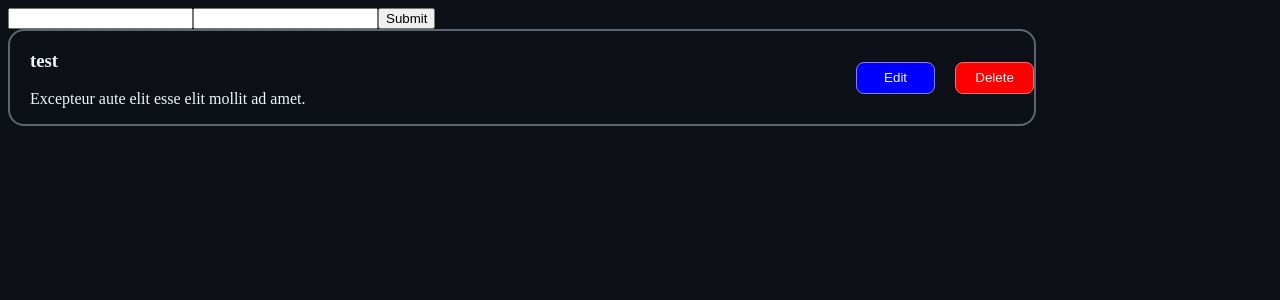
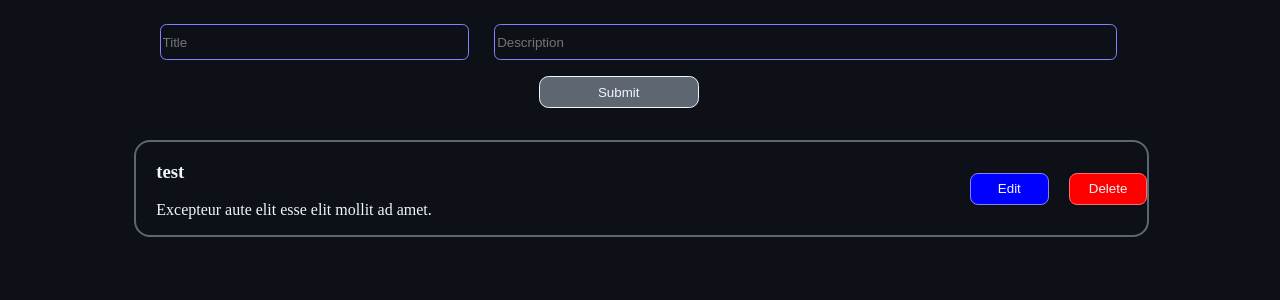
Before and after one commit to krystln/tasklist-react, a React (Vite) app: page / in a window 1280 px wide. Shown: the top 300 px of the page. Built offline with nearby package versions, Linux system fonts and the light colour scheme.

Commit message:
Beautified CreateTask

```diff
--- a/src/App.css
+++ b/src/App.css
@@ -3,13 +3,11 @@
 }
 
 .Task{
-	width: 80vw;
+	width: 100%;
 	display: flex;
-	align-items: auto;
-
-
 	border: #5e6771 2px solid;
 	border-radius: 1rem;
+	margin-bottom: 1rem;
 }
 
 .Task > *{
@@ -18,6 +16,7 @@
 
 .Content{
 	flex-basis: 80%;
+
 }
 
 .Task-Button{
@@ -47,3 +46,44 @@
 .Delete:active{
 	background-color: rgb(159, 0, 0);
 }
+
+.CreateTask{
+	margin-bottom: 2rem;
+}
+
+
+input{
+	border:rgb(134, 128, 255) 1px solid;
+	border-radius: 0.4rem;
+	background-color: #0D1117;
+	color: #F0F6FC;
+	height: 2rem;
+	margin-left: 2.5%;
+	margin-bottom: 1rem;
+	margin-top: 1rem;
+}
+
+.title{
+	width: 30%;
+}
+
+.desc{
+	width: 61%;
+
+}
+
+button{
+	background-color: #5e6771;
+	color: #F0F6FC;
+	width: 10rem;
+	height: 2rem;
+
+	border: #f0f6fc 1px solid;
+	border-radius: 0.6rem;
+	margin-left: 40%;
+}
+
+.TaskList{
+	width: 80%;
+	margin-left: 9.99%;
+}
--- a/src/components/CreateTask.jsx
+++ b/src/components/CreateTask.jsx
@@ -3,7 +3,7 @@ export default function CreateTask(props) {
 
     const [createTaskFormData, setCreatTaskFormData] = React.useState(
         {
-            id: -1,
+            id: "",
             title: "",
             desc: ""
         }
@@ -31,22 +31,24 @@ export default function CreateTask(props) {
     }
 
     return (
-        <div>
+        <div className="CreateTask">
             <form onSubmit={handleSubmit}>
-
                 <input
+                    className="title"
+                    placeholder="Title"
                     type="text"
                     name="title"
                     value={createTaskFormData.title}
                     onChange={handleFormChange}
                 />
                 <input
+                    className="desc"
+                    placeholder="Description"
                     type="text"
                     name="desc"
                     value={createTaskFormData.desc}
                     onChange={handleFormChange}
                 />
-
                 <button>Submit</button>
             </form>
         </div>
--- a/src/components/TaskList.jsx
+++ b/src/components/TaskList.jsx
@@ -30,7 +30,7 @@ export default function TaskList() {
 
 
   	return (
-		<div>
+		<div className="TaskList">
 			<CreateTask addData={addListItem} nextId={list.length + 1}></CreateTask>
 			{listComp}
 		</div>
```
